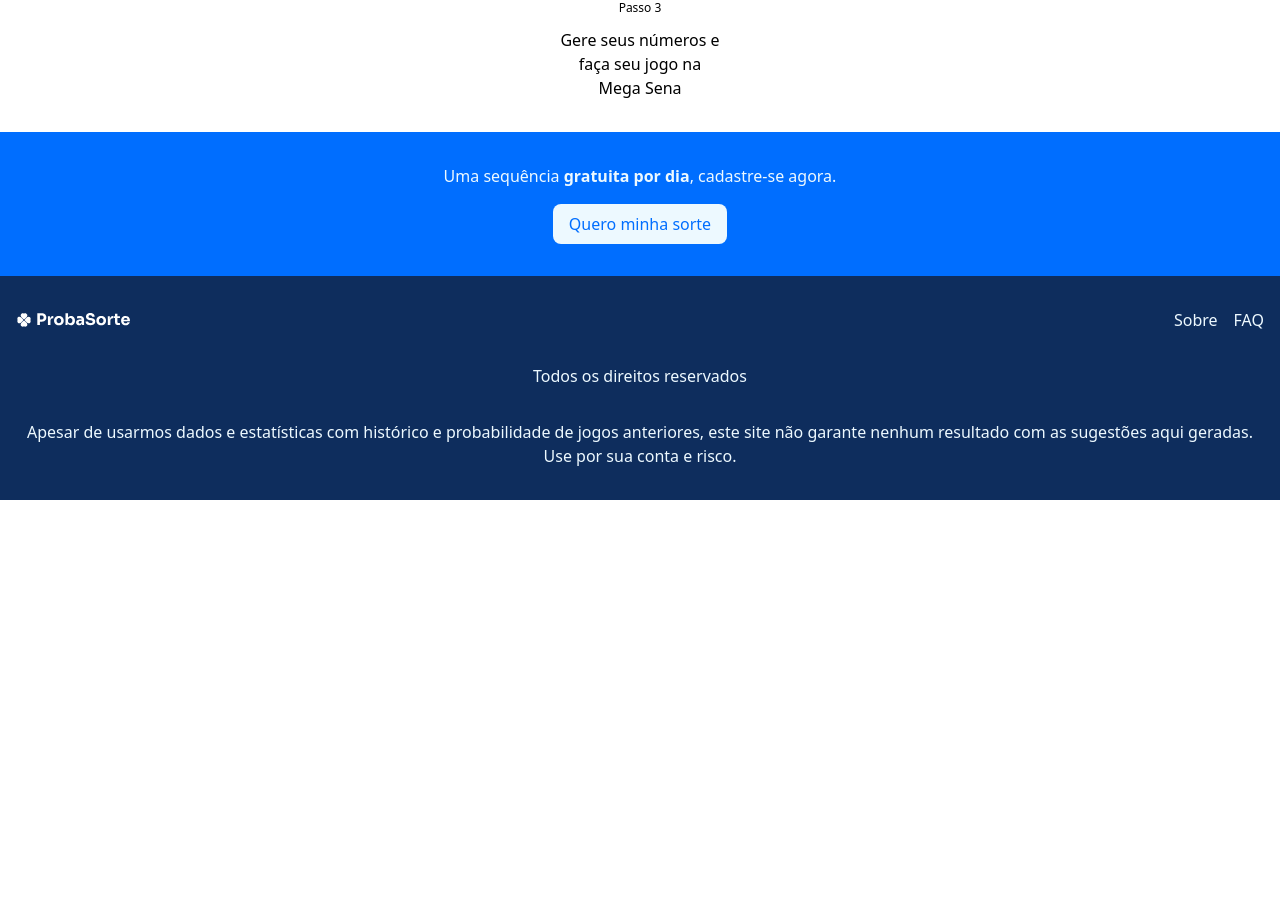
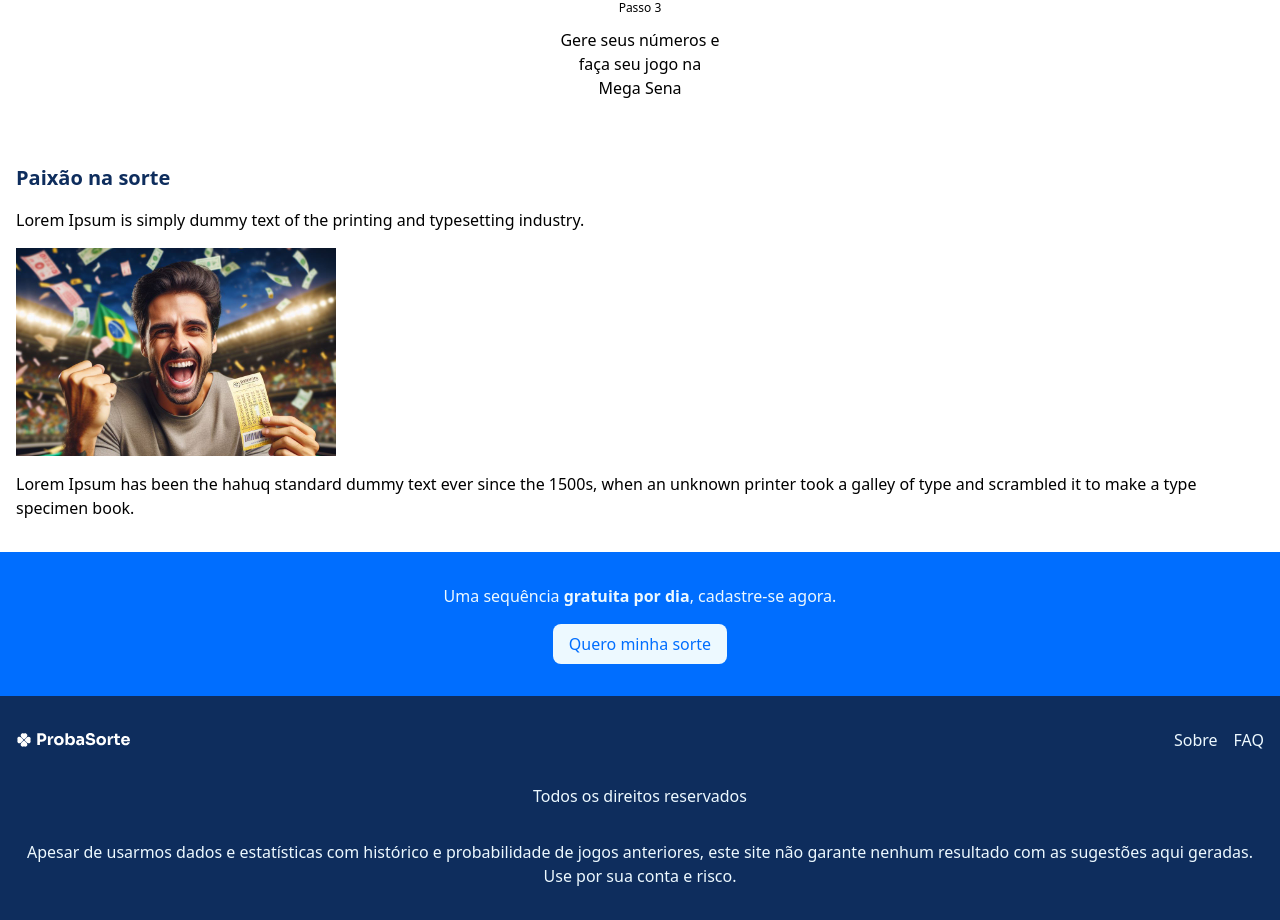
Before and after one commit to Hackathon-Luck-or-Misfortune/ProbaSorte, a React (Create React App) app: page / in a window 1280 px wide. Shown: the part 960-1880 px from the top of the page. Before the commit the page ends 1460 px from the top, so only its background shows below. Built offline with nearby package versions, Linux system fonts and the light colour scheme.

Commit message:
Feature: Create Section Component

```diff
--- a/src/App.js
+++ b/src/App.js
@@ -4,6 +4,7 @@
 import Header from './components/Header';
 import Hero from './components/Hero';
 import Instruction from './components/Instructions';
+import Section from './components/Section';
 
 function App() {
   return (
@@ -12,6 +13,7 @@
       <Header />
       <Hero />
       <Instruction />
+      <Section />
       <MyLuck />
       <Footer />
     </div>
--- /dev/null
+++ b/src/components/Section/index.js
@@ -0,0 +1,14 @@
+import brFeliz from '../../assets/images/br-feliz.png';
+
+export default function Section() {
+  return (
+    <section className="flex flex-col bg-white_background py-8 px-4 gap-4">
+      <h2 className="text-blue_dark  font-bold text-xl">Paixão na sorte</h2>
+      <p>Lorem Ipsum is simply dummy text of the printing and typesetting industry.</p>
+      <div className="w-80 h-52 overflow-hidden">
+        <img src={brFeliz} alt="brasileiro torcendo com jogo feito" />
+      </div>
+      <p>Lorem Ipsum has been the hahuq standard dummy text ever since the 1500s, when an unknown printer took a galley of type and scrambled it to make a type specimen book.</p>
+    </section>
+  );
+}
```
Also changed, not shown: src/assets/images/br-feliz.png (added).
